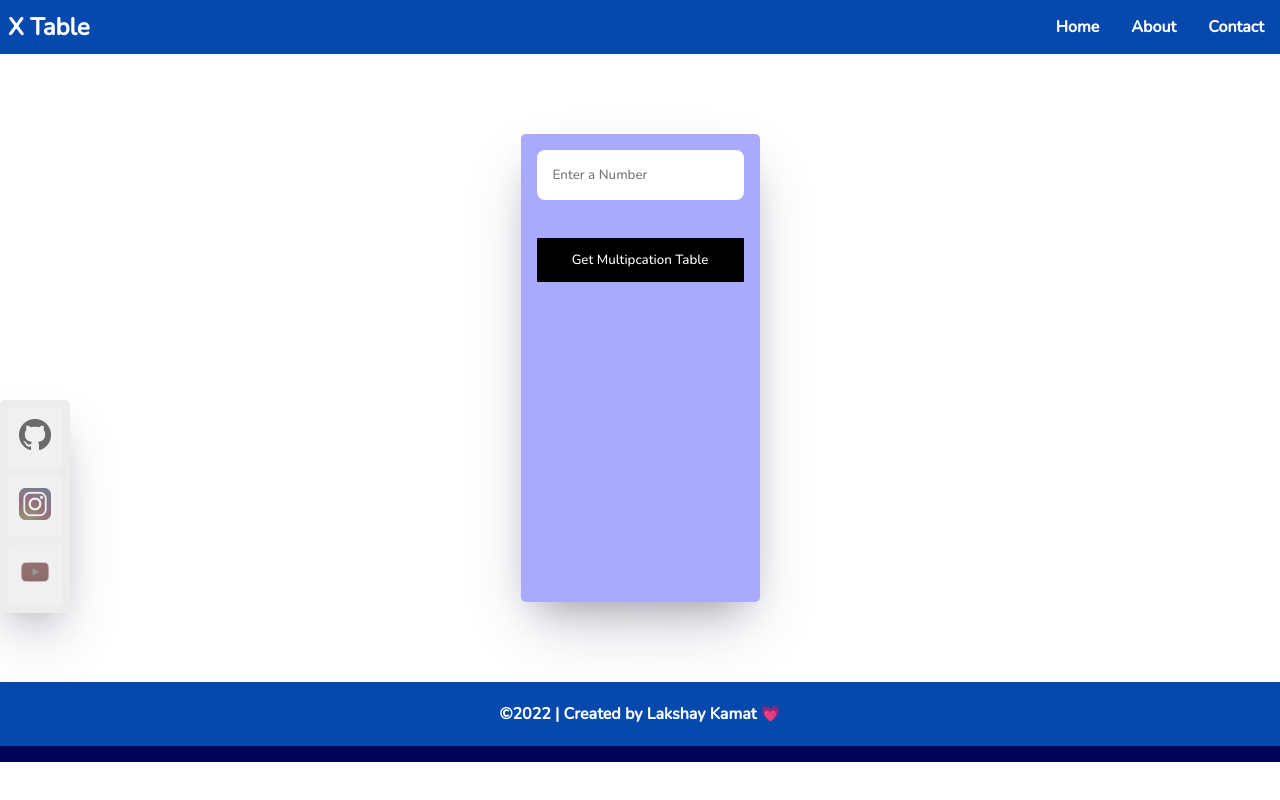
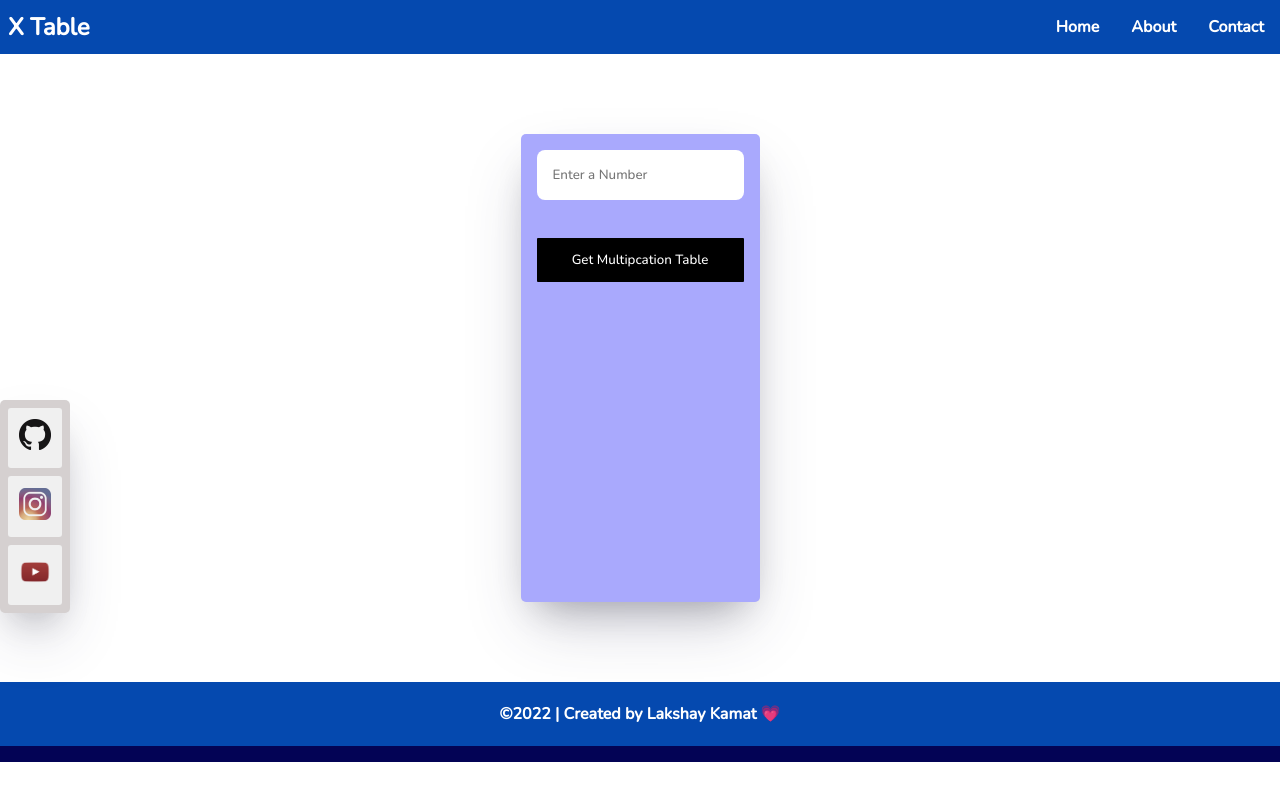
Before and after one commit to lakshaykamat/multiply, a plain HTML site: page index.html in a window 1280 px wide. Drawn offline with nearby package versions, Linux system fonts and the light colour scheme.

Commit message:
finished

```diff
--- a/index.html
+++ b/index.html
@@ -46,7 +46,7 @@
   </div>
 
   <div class="github-div">
-    <a href="https://github.com/lakshaykamat/multiply" target="_blank"><img src="Images/Instagram.png" width="32px" height="32px" alt="Github" class="github-img"></a>
+    <a href="https://www.instagram.com/lakshaykamat/" target="_blank"><img src="Images/Instagram.png" width="32px" height="32px" alt="Github" class="github-img"></a>
   </div>
 
   <div class="github-div">
--- a/style.css
+++ b/style.css
@@ -150,28 +150,28 @@ border: none;
   width: max-content;
   position: absolute;
   top: 50%;
-  /* border: 1px solid green; */
   border-radius: 5px;
-  background-color: #ececec;
+  background-color: #d5d0d0;
   box-shadow: rgba(50, 50, 93, 0.25) 0px 30px 60px -12px, rgba(0, 0, 0, 0.3) 0px 18px 36px -18px;
 }
 .github-div{
   border-radius: 3px;
   background-color: #f0f0f0;
-  /* border: 1px solid red; */
   width:fit-content;
   margin: .5rem;
 }
 .github-img{
 cursor: pointer;
 margin: .7rem;
-/* display: block; */
-opacity: 99%;
-filter: invert(40%);;
+filter: saturate(55%);
 }
 .github-img:hover{
-    opacity: 1;
-    filter: invert(0%);
+  filter: saturate(100%);
+}
+@media (max-width: 800px) {
+  .side-links{
+    display: none;
+  }
 }
 /******* Links*** */
 /* ********************Footer****************** */
@@ -182,8 +182,6 @@ filter: invert(40%);;
   width: 100vw;
   height: 4rem;
   background-color:  rgb(5, 73, 175);
-  /* position: relative; */
-  /* bottom: 0px; */
 }
 .foot-txt {
   color: white;
@@ -192,8 +190,6 @@ filter: invert(40%);;
 .foot-div-2 {
   width: 100vw;
   height: 1rem;
-  /* position: absolute; */
-  /* bottom: 0px; */
   background-color: rgb(3, 3, 85);
 }
 /********************Footer****************** */
```
